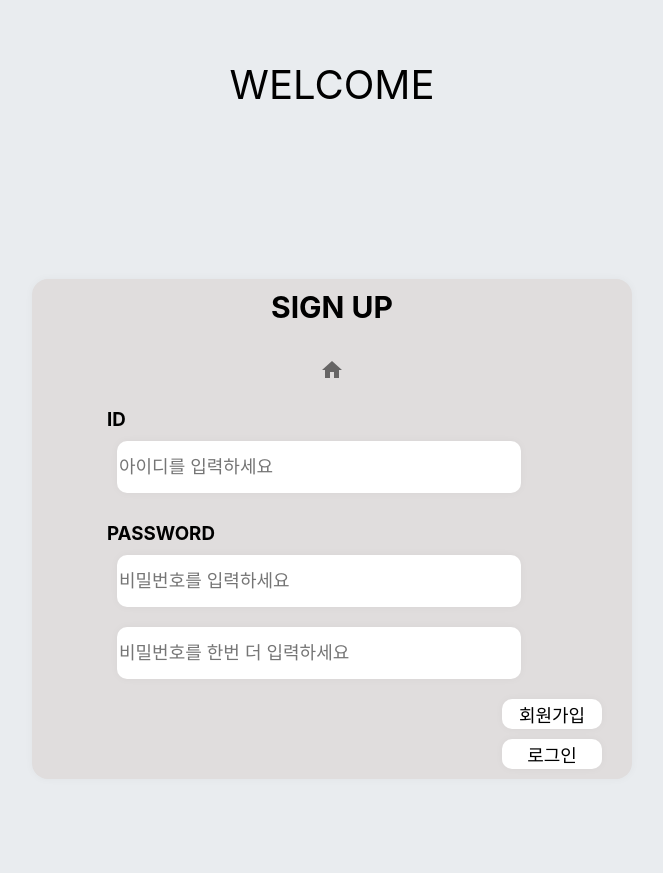
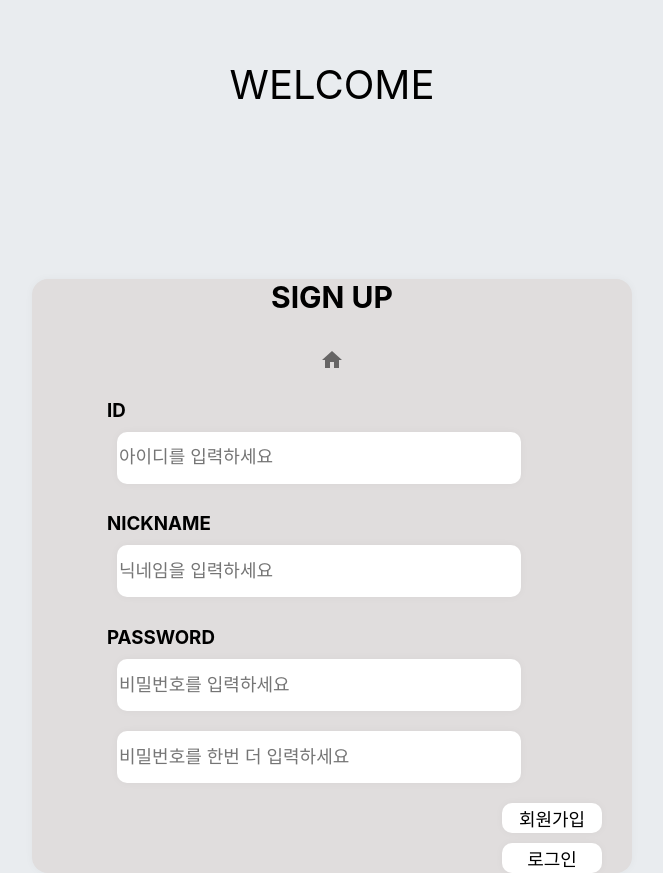
Before and after one commit to duathcys/-ToDo, a React (Create React App) app: page /user/signup in a window 1280 px wide. Shown: the whole page, without its empty margins (308-971 px from the left). Before the commit the page ends 800 px from the top, so only its background shows below. Built offline with nearby package versions, Linux system fonts and the light colour scheme.

Commit message:
refactor: 검색 기능 수정

```diff
--- a/src/component/Todo.js
+++ b/src/component/Todo.js
@@ -3,9 +3,7 @@ import TodoHead from "./TodoHead/TodoHead";
 import TodoList from "./TodoList";
 import TodoCreate from "./TodoCreate/TodoCreate";
 import {Navigate} from "react-router-dom";
-import { Checkbox, FormControlLabel, FormGroup, FormLabel, IconButton, TextField } from "@mui/material";
-import SearchIcon from "@mui/icons-material/Search";
-import React, { useState } from "react";
+import React from "react";
 
 function Todo() {
 
--- a/src/component/TodoItem/TodoItem.js
+++ b/src/component/TodoItem/TodoItem.js
@@ -11,9 +11,7 @@ function TodoItem(params) {
    const {mutate: onClickRemove, isLoading2} = useDeleteMutation();
    const {mutate: updateTodo, isSuccess, isLoading3} = useUpdateMutation();
    console.log(params,'ppp');
-   console.log(params?.params.length);
    const [todo, setTodo] = useState([]);
-
 
    if (isLoading2) return <h2>loading</h2>
    if (isLoading3) return <h2>Updating..</h2>
--- a/src/component/TodoList.js
+++ b/src/component/TodoList.js
@@ -1,10 +1,10 @@
-import React, { useEffect, useState } from "react";
+import React, {useEffect, useState} from "react";
 import styled from "styled-components";
 import TodoItem from "./TodoItem/TodoItem";
 import history from "./TodoCheck";
-import { Checkbox, FormControlLabel, FormGroup, FormLabel, IconButton, TextField } from "@mui/material";
+import {Checkbox, FormControlLabel, FormGroup, FormLabel, IconButton, TextField} from "@mui/material";
 import SearchIcon from "@mui/icons-material/Search";
-import { useGetDataQuery } from "../hooks/useGetDataQuery";
+import {useGetDataQuery} from "../hooks/useGetDataQuery";
 
 const TodoListBlock = styled.div`
     padding: 20px 32px;
@@ -28,32 +28,9 @@ function TodoList() {
    const {isLoading, data}=useGetDataQuery();
    const [locationKeys, setLocationKeys] = useState([]);
    const [searchTerm,setSearchTerm] = useState('');
-   const [filterlist, setFilterlist] = useState([]);
+   const [filterlist, setFilterlist] = useState( []);
    const [checkdone, setCheckdone] = useState(false);
-   //
-   // const filterlist = {
-   //    if (searchTerm === '') {
-   //    setFilterlist(data?.data)
-   // } else {
-   //    setFilterlist(
-   //       data?.data.filter((todo) => todo.title === searchTerm));
-   // }
-   //
-   // }
-   // useEffect(() => {
-   //    return filterlist(()=>{
-   //       if (searchTerm === '') {
-   //          setFilterlist(data?.data)
-   //       } else {
-   //          setFilterlist(
-   //             data?.data.filter((todo) => todo.title === searchTerm));
-   //       }
-   //    })
-   //    }
-   // // // );
-   // useEffect(()=>{
-   //    setFilterlist(data?.data.filter((todo)=>todo.length>0));
-   // }, [])
+
    const handleInputChange=(e)=>{
       setSearchTerm(e.target.value);
       console.log(searchTerm);
@@ -66,7 +43,6 @@ function TodoList() {
          setFilterlist(
             data?.data.filter((todo) => todo.title === searchTerm));
       }
-      // console.log(filterlist);
    }
 
    useEffect(() => {
@@ -86,6 +62,11 @@ function TodoList() {
 
    console.log(checkdone);
 
+   useEffect(()=>{
+      if (data?.data) {
+         setFilterlist(data.data);
+      }
+   }, [data])
    return (
       <TodoListBlock>
          <>
--- a/src/component/TodoSignUp/TodoSignUp.js
+++ b/src/component/TodoSignUp/TodoSignUp.js
@@ -9,18 +9,20 @@ import { IconButton } from "@mui/material";
 function TodoSignUp() {
    const navigate = useNavigate();
    const [inputId, setInputId] = useState('');
+   const [inputNick, setInputNick] = useState('');
    const [inputPw, setInputPw] = useState('');
    const [inputCheck, setInputCheck] = useState('');
    // const {isLoading2, data} = TodoInfoData();
    const {mutate: onClickSignUpButton, isLoading} = useSignUpMutation();
 
    const handleInputId = (e) => setInputId(e.target.value)
+   const handleInputNick = (e) => setInputNick(e.target.value)
    const handleInputPw = (e) => setInputPw(e.target.value)
    const handleInputCheck = (e) => setInputCheck(e.target.value)
 
    const handleClickSignUpButton = ()=>{
       console.log(inputPw === inputCheck)
-      if(inputPw === inputCheck) {onClickSignUpButton({user_id:inputId, user_pw:inputPw})}
+      if(inputPw === inputCheck) {onClickSignUpButton({user_id:inputId, user_pw:inputPw, nickname:inputNick})}
       else Swal.fire('다시 시도해주세요', '비밀번호 확인이 바르지 않습니다.', 'error')
    }
    const handleClickLogInButton = () => navigate("/user/login/")
@@ -41,6 +43,10 @@ function TodoSignUp() {
                <TodoInputid value={inputId}
                             onChange={handleInputId}
                             placeholder="아이디를 입력하세요"/>
+               <h3>NICKNAME</h3>
+               <TodoInputid value={inputNick}
+                            onChange={handleInputNick}
+                            placeholder="닉네임을 입력하세요"/>
                <h3>PASSWORD</h3>
                <TodoInputpw type="password"
                             value={inputPw}
--- a/src/component/TodoSignUp/style.js
+++ b/src/component/TodoSignUp/style.js
@@ -10,7 +10,7 @@ export const TodoLogingreet = styled.div`
 
 export const TodoInputbox = styled.form`
   width: 600px;
-  height: 500px;
+  height: auto;
   background: #e0dddd;
   margin-top: 150px;
   margin-bottom: 0px;
```
